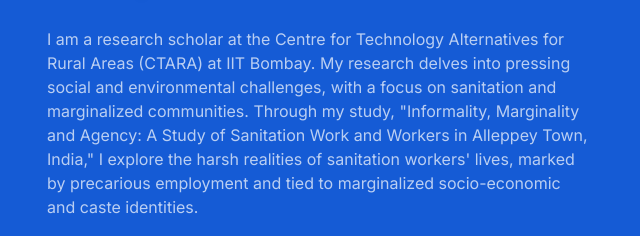
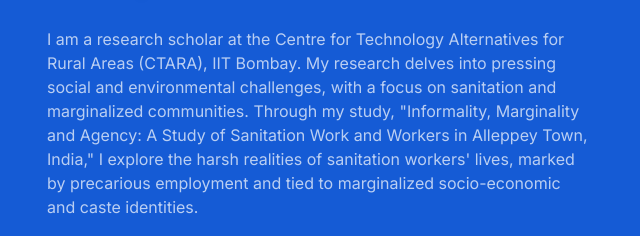
Before and after one commit to harikaramel/harikaramel.github.io, a plain HTML site: page index.html in a window 1280 px wide. Shown: the part 218-454 px from the top of the page, 35-675 px from the left. Drawn offline with Linux system fonts and the light colour scheme.

Commit message:
Update index.html

```diff
--- a/index.html
+++ b/index.html
@@ -81,7 +81,7 @@
         <div class="header-content">
           <h1>Hariprasad V M</h1>
           <p>
-            I am a research scholar at the Centre for Technology Alternatives for Rural Areas (CTARA) at IIT Bombay. My research delves into pressing social and environmental challenges, with a focus on sanitation and marginalized communities. Through my study, "Informality, Marginality and Agency: A Study of Sanitation Work and Workers in Alleppey Town, India," I explore the harsh realities of sanitation workers' lives, marked by precarious employment and tied to marginalized socio-economic and caste identities.
+            I am a research scholar at the Centre for Technology Alternatives for Rural Areas (CTARA), IIT Bombay. My research delves into pressing social and environmental challenges, with a focus on sanitation and marginalized communities. Through my study, "Informality, Marginality and Agency: A Study of Sanitation Work and Workers in Alleppey Town, India," I explore the harsh realities of sanitation workers' lives, marked by precarious employment and tied to marginalized socio-economic and caste identities.
           </p>
           <div class="social-links" style="padding-top: 20px;">
             <a href="javascript:void(0)" title="Google Scholar">
```
